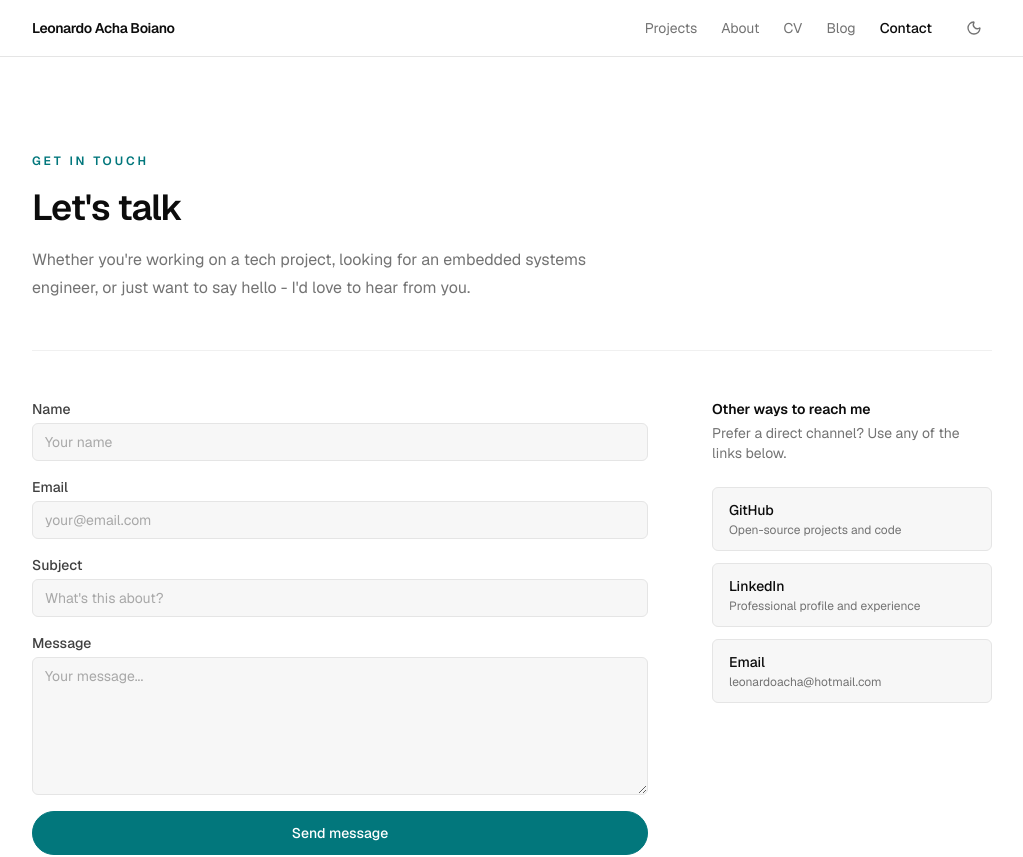
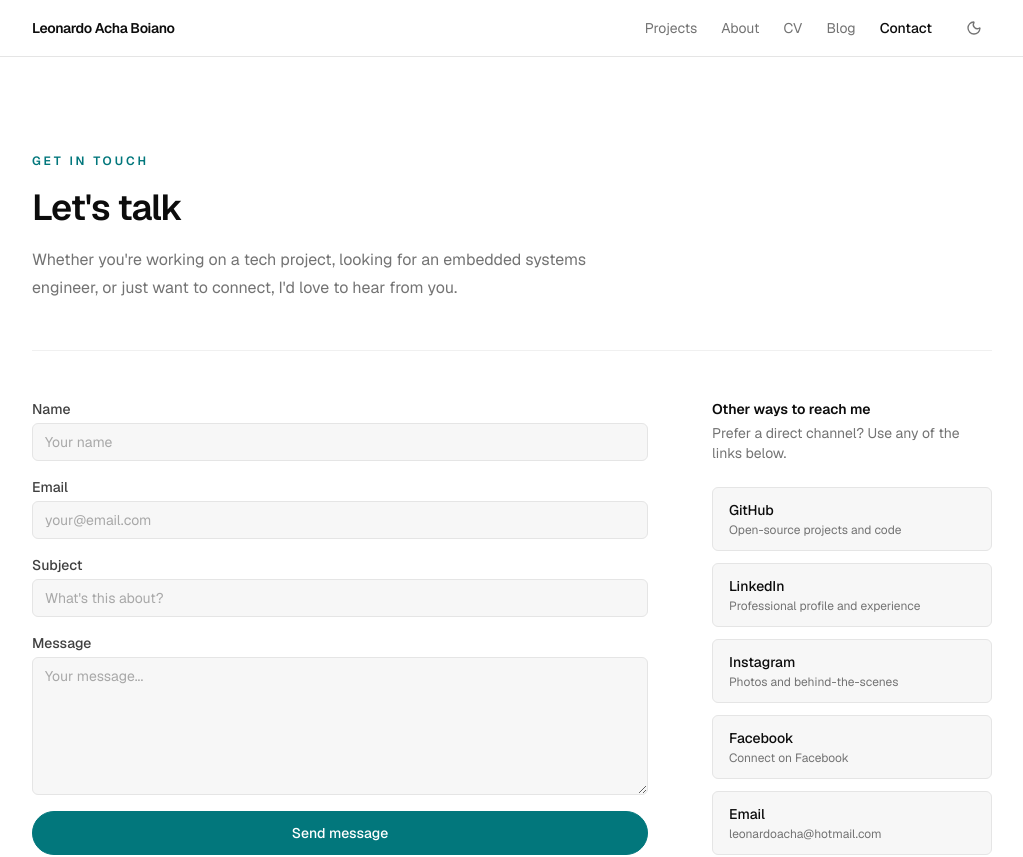
Before and after one commit to leonardoAB1/leonardoachaboiano.com, a Next.js app: page /contact in a window 1280 px wide. Shown: the top 857 px of the page, without its empty margins (128-1151 px from the left). Built offline with nearby package versions, Linux system fonts and the light colour scheme.

Commit message:
feat: add instagram and facebook contact links, fix separator in intro text

```diff
--- a/src/app/(marketing)/contact/page.tsx
+++ b/src/app/(marketing)/contact/page.tsx
@@ -28,6 +28,18 @@ const contactLinks = [
     external: true,
   },
   {
+    label: "Instagram",
+    href: socialLinks.instagram,
+    description: "Photos and behind-the-scenes",
+    external: true,
+  },
+  {
+    label: "Facebook",
+    href: socialLinks.facebook,
+    description: "Connect on Facebook",
+    external: true,
+  },
+  {
     label: "Email",
     href: socialLinks.email,
     description: siteConfig.email,
@@ -47,7 +59,7 @@ export default function ContactPage(): ReactElement {
           </Heading>
           <Text size="md" className="max-w-xl">
             Whether you&apos;re working on a tech project, looking for an
-            embedded systems engineer, or just want to say hello - I&apos;d love
+            embedded systems engineer, or just want to connect, I&apos;d love
             to hear from you.
           </Text>
         </div>
```
